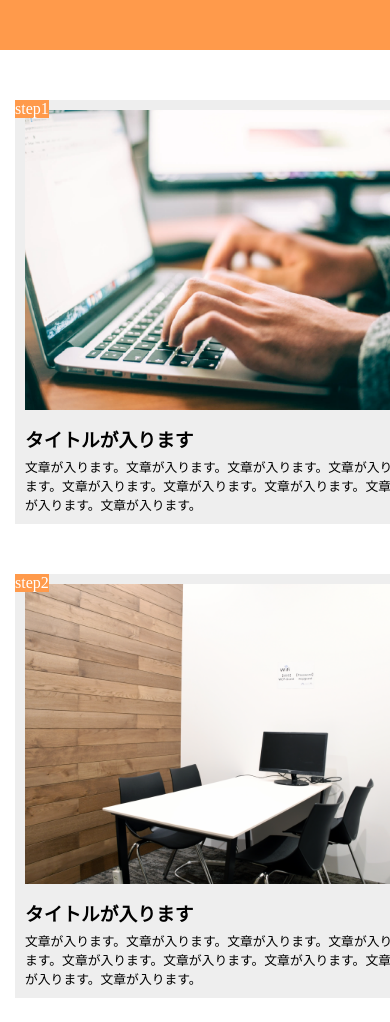
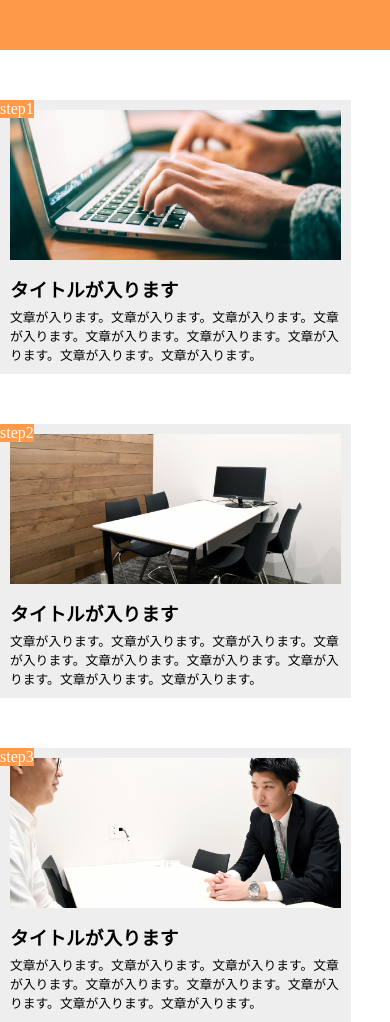
Before and after one commit to Addlecake/DMM-WEBCAMP, a plain HTML site: page Chapter9/index.html in a window 390 px wide. Shown: the top 1022 px of the page. Drawn offline with Linux system fonts and the light colour scheme.

Commit message:
[Finish]1-10(3)

```diff
--- a/Chapter2/ensyu.css
+++ /dev/null
@@ -1,26 +0,0 @@
-* {
-  margin: 0;
-  padding: 0;
-  box-sizing: border-box;
-}
-
-body{
-  display: block;
-  margin: 10px;
-}
-
-h1{
-  color: orange;
-}
-
-h2{
-  margin: 10px;
-}
-
-p{
-  margin: 10px;
-}
-
-a{
-  margin: 10px;
-}
--- a/Chapter9/style.css
+++ b/Chapter9/style.css
@@ -18,7 +18,7 @@ main{
 
 .step{
   width: 300px;
-  margin: auto 15px;
+  margin-right: 30px;
   padding: 10px;
   position: relative;
   background-color: #EEEEEE;
@@ -87,7 +87,7 @@ footer{
   }
 
   .step{
-    width: 100%;
+    width: 90%;
     margin-bottom: 50px;
   }
 
@@ -99,17 +99,14 @@ footer{
 
   .step-img1{
     width: 100%;
-    height: 300px;
   }
 
   .step-img2{
     width: 100%;
-    height: 300px;
   }
 
   .step-img3{
     width: 100%;
-    height: 300px;
   }
 
   footer{
```
Also changed, not shown: Chapter2/ensyu.html (deleted, +0 -29 lines).
